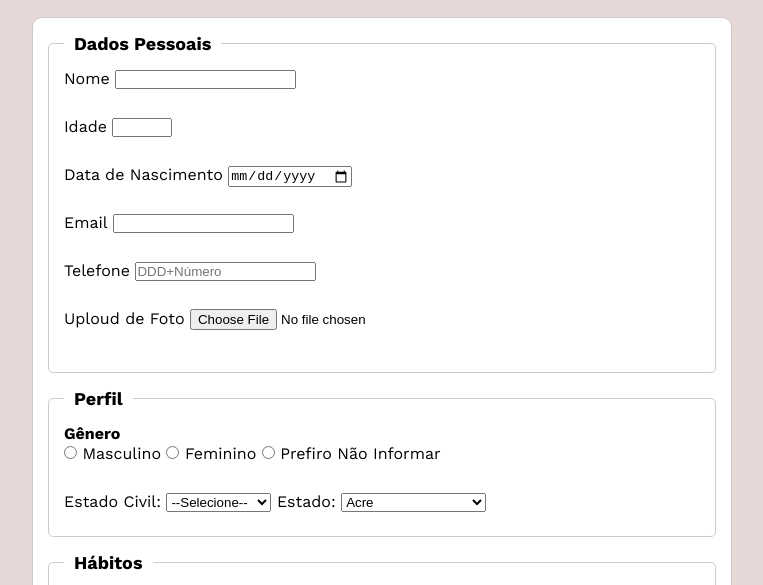
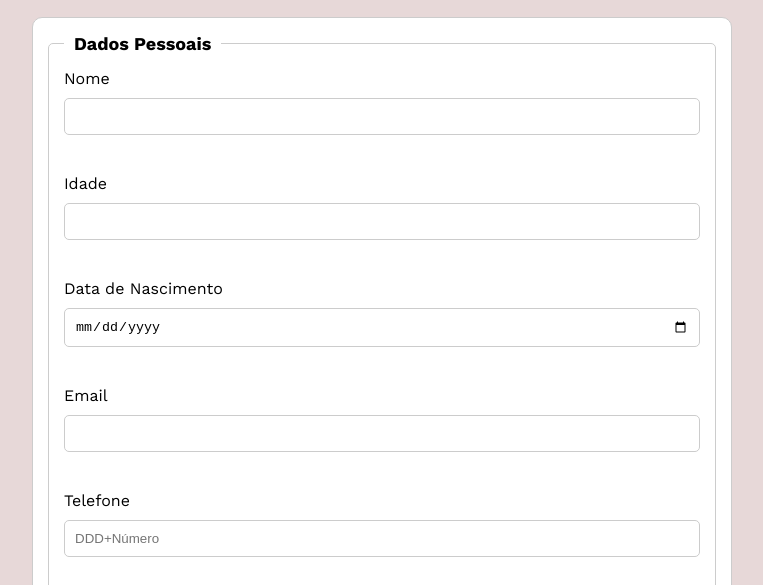
Before and after one commit to evelynrodl/pesquisa-movebike, a plain HTML site: page index.html in a window 1280 px wide. Shown: the part 183-768 px from the top of the page, without its empty margins (258-1021 px from the left). Drawn offline with nearby package versions, Linux system fonts and the light colour scheme.

Commit message:
novo css

```diff
--- a/css/style.css
+++ b/css/style.css
@@ -55,3 +55,11 @@ p{
     margin-bottom: 1px;
     font-weight: bold;
 }
+
+input, select, textarea{
+    width: 100%;
+    padding: 10px;
+    margin-bottom: 20px;
+    border: 1px solid #cccccc;
+    border-radius: 5px;
+}
```
